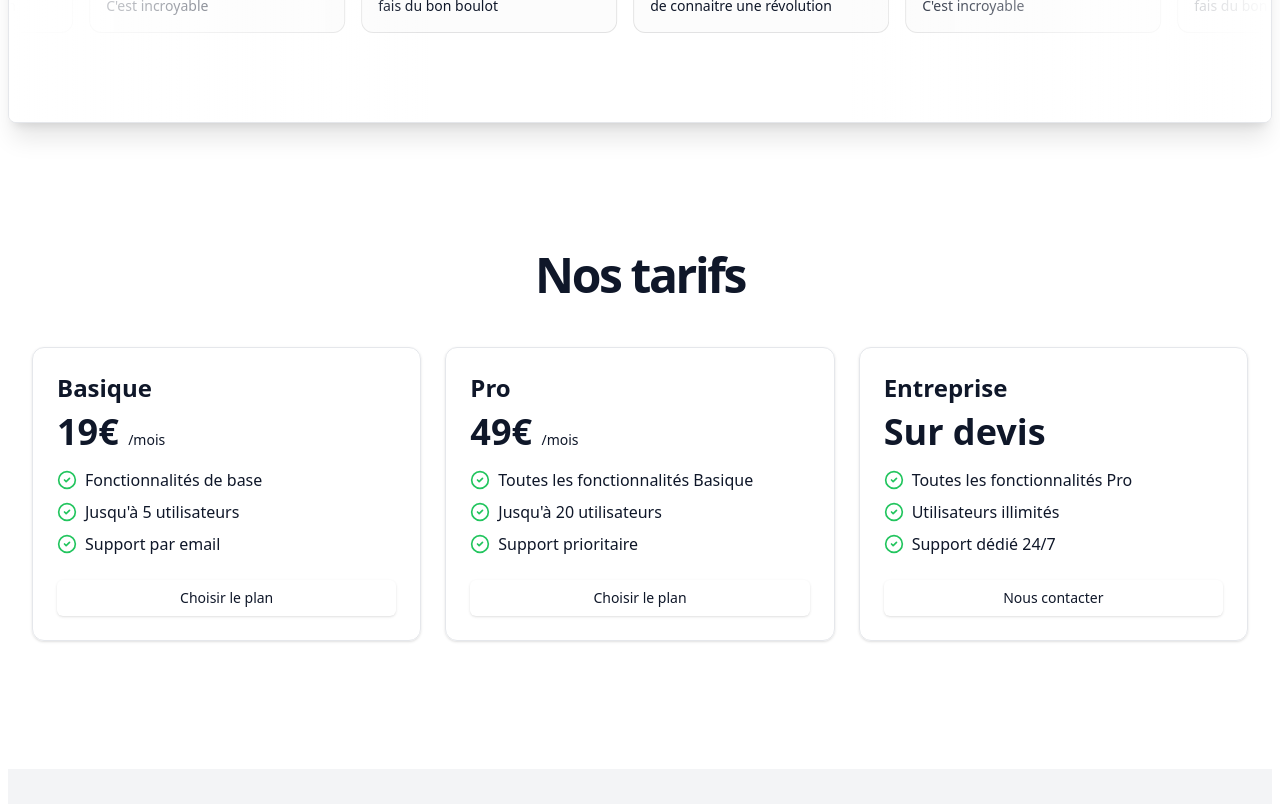
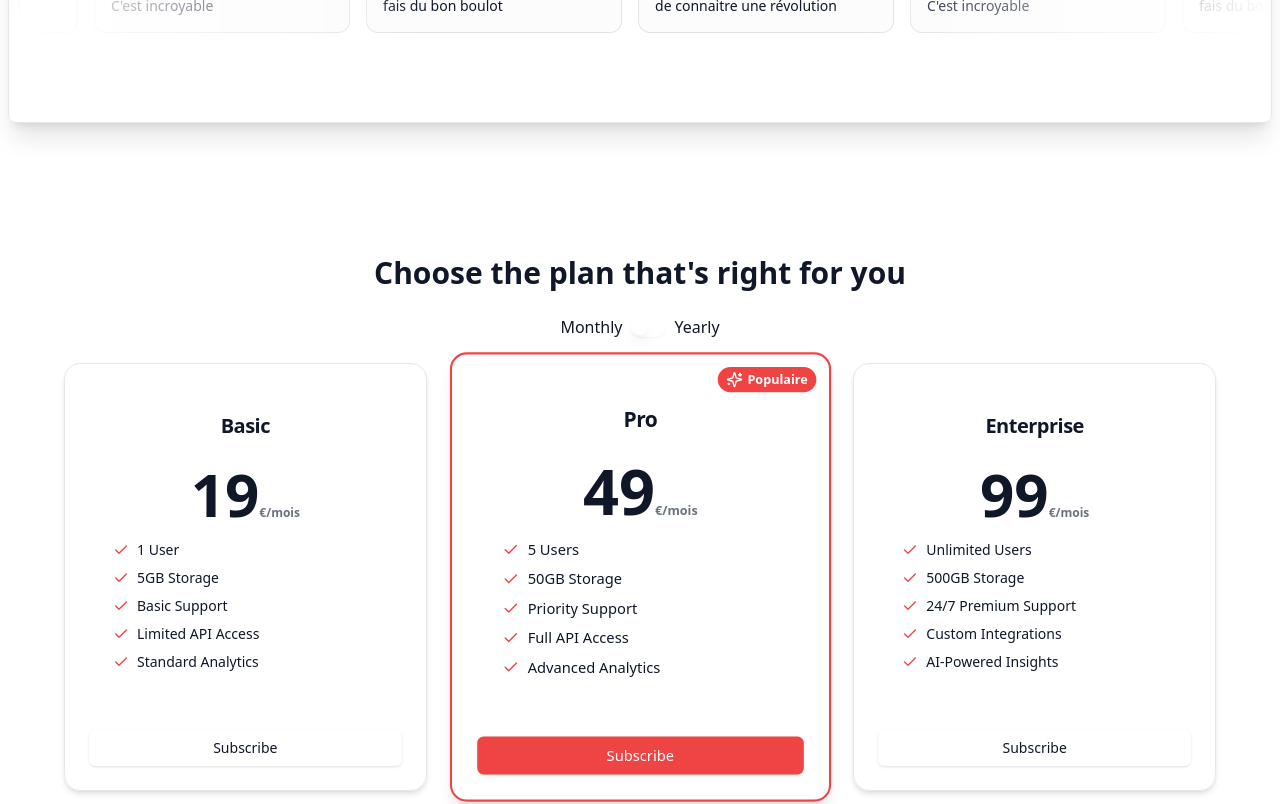
Before and after one commit to pierregibrenne/MakeUForm, a React (Vite) app: page / in a window 1280 px wide. Shown: the part 2900-3704 px from the top of the page. Built offline with nearby package versions, Linux system fonts and the light colour scheme.

Commit message:
Refactor Pricing component to use dynamic pricing plans and improve layout with toggle for monthly/yearly options

```diff
--- a/src/features/homepage/Pricing.tsx
+++ b/src/features/homepage/Pricing.tsx
@@ -1,82 +1,76 @@
-import React from 'react';
-import {  CheckCircle2 } from "lucide-react"
-import { CardContent, Card } from "@/components/ui/card"
-import { Button } from "@/components/ui/button"
+import { Card, CardContent, CardHeader, CardTitle } from "@/components/ui/card";
+import { Button } from "@/components/ui/button";
+import { Switch } from "@/components/ui/switch";
+import { Check } from "lucide-react";
+import { useState } from "react";
+import { Sparkles } from 'lucide-react';
 
-const Pricing: React.FC = () => {
+const pricingPlans = [
+  {
+    title: "Basic",
+    price: { monthly: "19", yearly: "$190/yr" },
+    features: ["1 User", "5GB Storage", "Basic Support", "Limited API Access", "Standard Analytics"],
+  },
+  {
+    title: "Pro",
+    price: { monthly: "49", yearly: "$490/yr" },
+    features: ["5 Users", "50GB Storage", "Priority Support", "Full API Access", "Advanced Analytics"],
+    highlight: true,
+    popular: true,
+  },
+  {
+    title: "Enterprise",
+    price: { monthly: "99", yearly: "$990/yr" },
+    features: ["Unlimited Users", "500GB Storage", "24/7 Premium Support", "Custom Integrations", "AI-Powered Insights"],
+  },
+];
+
+export default function Pricing() {
+  const [isYearly, setIsYearly] = useState(false);
+
   return (
+    <div className="flex flex-col items-center justify-center min-h-screen py-20 px-6 w-full">
+      <h2 className="text-3xl font-semibold text-center mb-6">Choose the plan that's right for you</h2>
+      <div className="flex items-center gap-2 mb-6">
+        <span>Monthly</span>
+        <Switch checked={isYearly} onCheckedChange={setIsYearly} />
+        <span>Yearly</span>
+      </div>
+      <div className="grid grid-cols-1 md:grid-cols-3 gap-8 w-full max-w-6xl">
+        {pricingPlans.map((plan) => (
+          <Card
+            key={plan.title}
+            className={`relative p-6 rounded-2xl shadow-md transition-transform hover:scale-105 w-full min-h-[400px] flex flex-col justify-between ${
+              plan.highlight ? "border-2 border-red-500 md:scale-105 shadow-lg hover:scale-110" : ""
+            }`}
+          >
+            {plan.popular && (
+              <span className="absolute top-3 right-3 bg-red-500 text-white text-xs font-bold px-2 py-1 rounded-full flex items-center gap-1 leading-none">
+            <Sparkles className="w-4 h-4" />
+              Populaire
+            </span>
+            )}
             <div>
-  <section className="w-full py-12 md:py-24 lg:py-32">
-          <div className="container px-4 md:px-6 mx-auto">
-            <h2 className="text-3xl font-bold tracking-tighter sm:text-5xl text-center mb-12">Nos tarifs</h2>
-            <div className="grid gap-6 sm:grid-cols-2 lg:grid-cols-3">
-              <Card>
-                <CardContent className="p-6">
-                  <h3 className="text-2xl font-bold mb-2">Basique</h3>
-                  <p className="text-4xl font-bold mb-4">19€ <span className="text-sm font-normal">/mois</span></p>
-                  <ul className="space-y-2 mb-6">
-                    <li className="flex items-center">
-                      <CheckCircle2 className="h-5 w-5 mr-2 text-green-500" />
-                      Fonctionnalités de base
+              <CardHeader>
+                <CardTitle className="text-xl font-semibold text-center">{plan.title}</CardTitle>
+              </CardHeader>
+              <CardContent>
+                <p className="text-6xl font-bold text-center mb-4">{isYearly ? plan.price.yearly : plan.price.monthly}
+                  <span className="text-xs text-gray-500">€/mois</span>
+                </p>
+                <ul className="space-y-2 mb-4">
+                  {plan.features.map((feature, index) => (
+                    <li key={index} className="text-sm text-muted-foreground flex items-center gap-2">
+                      <Check className="w-4 h-4 text-red-500" /> {feature}
                     </li>
-                    <li className="flex items-center">
-                      <CheckCircle2 className="h-5 w-5 mr-2 text-green-500" />
-                      Jusqu'à 5 utilisateurs
-                    </li>
-                    <li className="flex items-center">
-                      <CheckCircle2 className="h-5 w-5 mr-2 text-green-500" />
-                      Support par email
-                    </li>
+                  ))}
                 </ul>
-                  <Button className="w-full">Choisir le plan</Button>
               </CardContent>
+            </div>
+            <Button className={`w-full mt-4 ${plan.highlight ? "bg-red-500 text-white hover:bg-red-600" : ""}`}>Subscribe</Button>
           </Card>
-              <Card>
-                <CardContent className="p-6">
-                  <h3 className="text-2xl font-bold mb-2">Pro</h3>
-                  <p className="text-4xl font-bold mb-4">49€ <span className="text-sm font-normal">/mois</span></p>
-                  <ul className="space-y-2 mb-6">
-                    <li className="flex items-center">
-                      <CheckCircle2 className="h-5 w-5 mr-2 text-green-500" />
-                      Toutes les fonctionnalités Basique
-                    </li>
-                    <li className="flex items-center">
-                      <CheckCircle2 className="h-5 w-5 mr-2 text-green-500" />
-                      Jusqu'à 20 utilisateurs
-                    </li>
-                    <li className="flex items-center">
-                      <CheckCircle2 className="h-5 w-5 mr-2 text-green-500" />
-                      Support prioritaire
-                    </li>
-                  </ul>
-                  <Button className="w-full">Choisir le plan</Button>
-                </CardContent>
-              </Card>
-              <Card>
-                <CardContent className="p-6">
-                  <h3 className="text-2xl font-bold mb-2">Entreprise</h3>
-                  <p className="text-4xl font-bold mb-4">Sur devis</p>
-                  <ul className="space-y-2 mb-6">
-                    <li className="flex items-center">
-                      <CheckCircle2 className="h-5 w-5 mr-2 text-green-500" />
-                      Toutes les fonctionnalités Pro
-                    </li>
-                    <li className="flex items-center">
-                      <CheckCircle2 className="h-5 w-5 mr-2 text-green-500" />
-                      Utilisateurs illimités
-                    </li>
-                    <li className="flex items-center">
-                      <CheckCircle2 className="h-5 w-5 mr-2 text-green-500" />
-                      Support dédié 24/7
-                    </li>
-                  </ul>
-                  <Button className="w-full">Nous contacter</Button>
-                </CardContent>
-              </Card>
+        ))}
       </div>
     </div>
-        </section>        </div>
   );
-};
-
-export default Pricing;
+}
```
Lines whose indentation alone changed are shown as unchanged.
